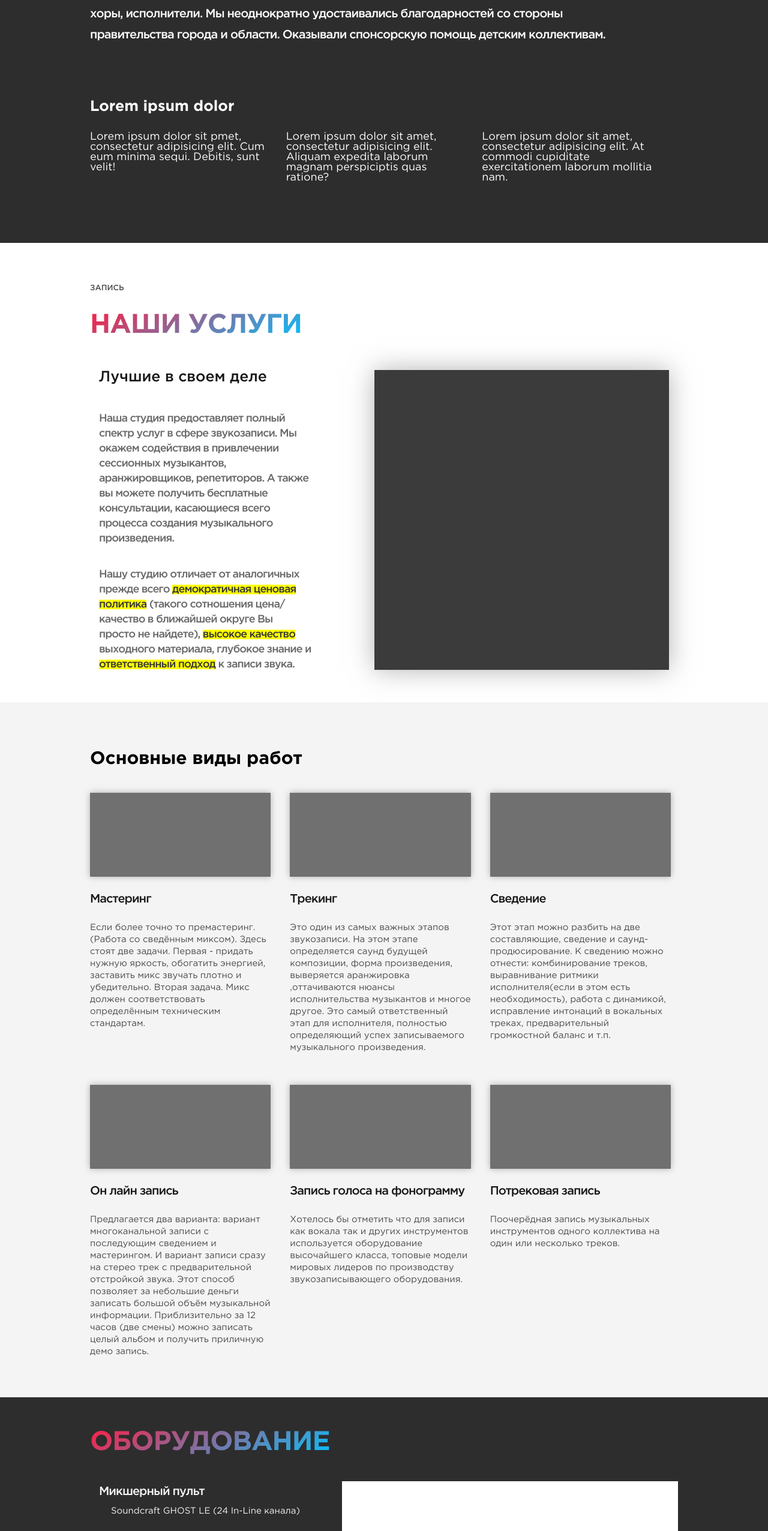
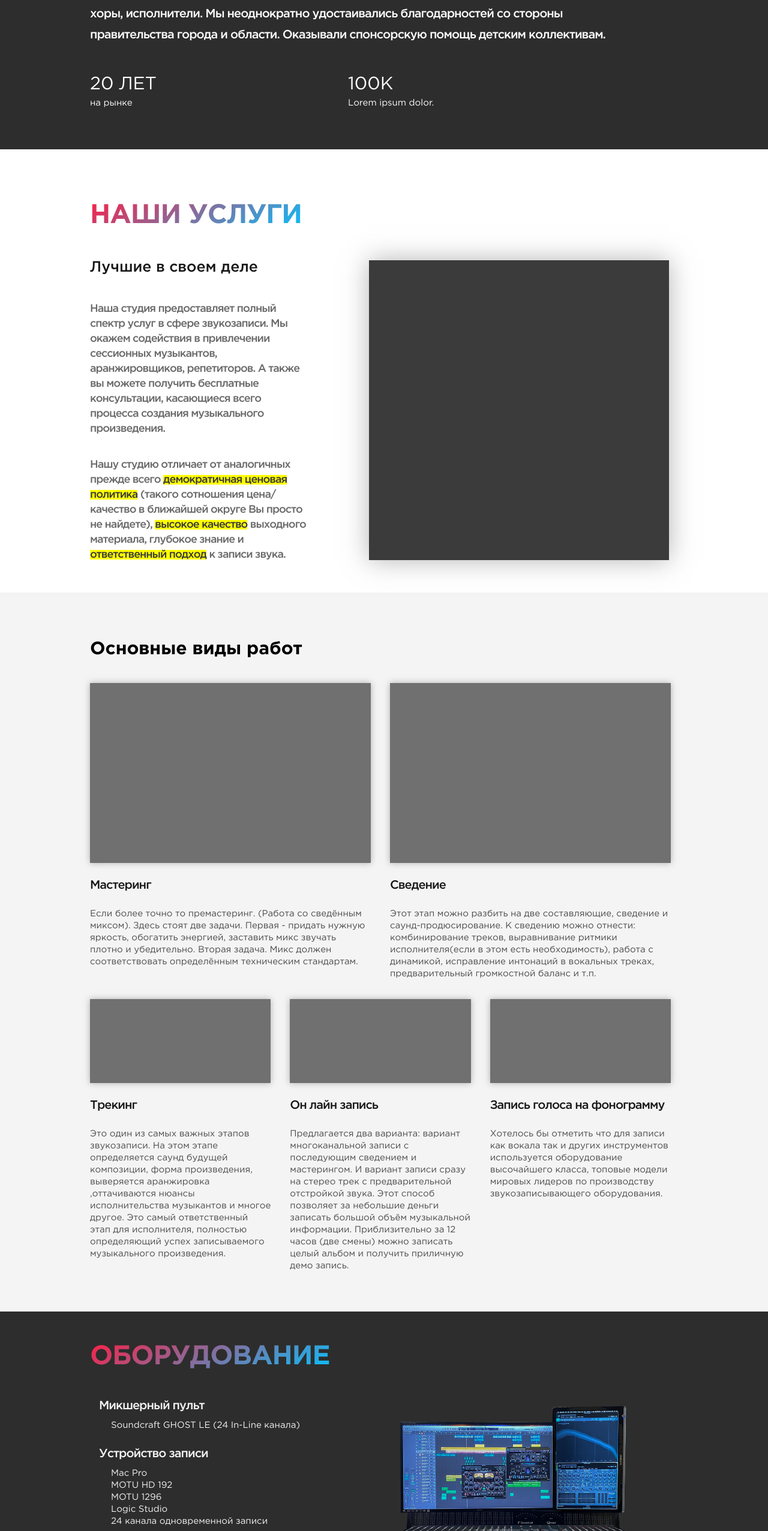
Before and after one commit to CosmDandy/X-Studio-Server, a plain HTML site: page index.html in a window 1280 px wide. Shown: the part 1027-3580 px from the top of the page at 60% size. Drawn offline with nearby package versions, Linux system fonts and the light colour scheme; some packages are replaced by stand-ins of ours.

Commit message:
Изменил расположение блоков

```diff
--- a/Files/style.css
+++ b/Files/style.css
@@ -3,6 +3,7 @@ html {
 }
 
 body {
+    width: 100%;
     margin: 0;
     padding: 0;
     height: 5000px;
@@ -10,6 +11,12 @@ body {
     -webkit-font-smoothing: antialiased;
     -moz-osx-font-smoothing: grayscale;
     text-rendering: optimizeLegibility;
+}
+
+@media screen and (max-width: 1000px) {
+    body {
+        width: 110%;
+    }
 }
 
 ul, ol, li, dl, dt, dd, h1, h2, h3, h4, h5, h6, p, button {
@@ -230,7 +237,7 @@ div.submenu:hover a {
 
 .our-history-main-numbers {
     display: flex;
-    padding-top: 55px;
+    padding: 50px 0 70px 0;
 }
 
 .our-history-main-numbers-1 {
@@ -343,7 +350,7 @@ div.about-us-header-h2 {
 
 .about-us-main {
     display: flex;
-    padding: 50px 15px 0;
+    padding: 50px 0 0;
 }
 
 .about-us-main-intro {
@@ -442,13 +449,22 @@ div.about-us-header-h2 {
     line-height: 50px;
 }
 
-.work-main-text {
+.work-main-text-1 {
+    width: 1000px;
+    display: grid;
+    margin-left: -16px;
+    margin-right: -16px;
+    grid-template-columns: 1fr 1fr;
+    grid-template-rows: 1fr;
+}
+
+.work-main-text-2 {
     width: 1000px;
     display: grid;
     margin-left: -16px;
     margin-right: -16px;
     grid-template-columns: 1fr 1fr 1fr;
-    grid-template-rows: 1fr 1fr;
+    grid-template-rows: 1fr;
 }
 
 .work-main-text-blocks {
@@ -460,6 +476,10 @@ div.about-us-header-h2 {
     background-color: #707070;
     box-shadow: 0 0 10px 0 rgba(105, 105, 105, 0.5);
 
+}
+
+.text-img {
+    height: 300px;
 }
 
 .work-main-intro-h5 {
@@ -531,8 +551,11 @@ div.about-us-header-h2 {
 #equipment-block-img1 {
     width: 560px;
     height: 325px;
-    background-color: #ffffff;
-    margin-left: 70px;
+    margin-left: 50px;
+}
+
+#equipment-block-img1 img {
+    width: 110%;
 }
 
 #equipment-block-img2 {
@@ -545,8 +568,11 @@ div.about-us-header-h2 {
 #equipment-block-img3 {
     width: 560px;
     height: 630px;
-    background-color: #ffffff;
-    margin-left: 84px;
+    margin-left: 80px;
+}
+
+#equipment-block-img3 img {
+    width: 110%;
 }
 
 .equipment-block-text {
--- a/index.html
+++ b/index.html
@@ -32,7 +32,7 @@
             <div class="submenu" id="sub-equipment">
                 <a href="#equipment">Оборудование</a>
             </div>
-            <div class="submenu" id="">
+            <div class="submenu" id=" ">
                 <a href="">Расценки</a>
             </div>
             <div class="submenu" id="">
@@ -73,26 +73,26 @@
                     </p>
                 </div>
             </div>
-            <!--<div class="our-history-main-numbers">
+            <div class="our-history-main-numbers">
                 <div class="our-history-main-numbers-1">
                     <div class="our-history-main-numbers-num">
-                        <p>В 1999</p>
+                        <p>20 ЛЕТ</p>
                     </div>
                     <div class="our-history-main-numbers-comment">
-                        <p>Была создана студия</p>
+                        <p>на рынке</p>
                     </div>
-                </div>-->
-                <!--<div class="our-history-main-numbers-2">
+                </div>
+                <div class="our-history-main-numbers-2">
                     <div class="our-history-main-numbers-num">
                         <p>100K</p>
                     </div>
                     <div class="our-history-main-numbers-comment">
                         <p>Lorem ipsum dolor.</p>
                     </div>
-                </div>-->
+                </div>
             </div>
 
-        <div class="developers-says">
+        <!--<div class="developers-says">
             <div class="developers-says-h3">
                 <h3>Lorem ipsum dolor</h3>
             </div>
@@ -110,7 +110,7 @@
                         laborum mollitia nam.</p>
                 </div>
             </div>
-        </div>
+        </div>-->
     </div>
 </div>
 
@@ -120,9 +120,6 @@
     <div id="works"></div>
     <div class="wrapper">
         <div class="about-us-header">
-            <div class="theme">
-                <p>Запись</p>
-            </div>
             <div class="about-us-header-h2">
                 <h2>Наши услуги</h2>
             </div>
@@ -164,9 +161,9 @@
         <div class="work-header">
             <h3>Основные виды работ</h3>
         </div>
-        <div class="work-main-text">
+        <div class="work-main-text-1">
             <div class="work-main-text-blocks">
-                <div class="work-main-text-img">
+                <div class="work-main-text-img text-img">
                     <img src="" alt="">
                 </div>
                 <div class="work-main-intro-h5">
@@ -180,6 +177,24 @@
                     </p>
                 </div>
             </div>
+            <div class="work-main-text-blocks">
+                <div class="work-main-text-img text-img">
+                    <img src="" alt="">
+                </div>
+                <div class="work-main-intro-h5">
+                    <h5>Сведение</h5>
+                </div>
+                <div class="work-main-intro-p">
+                    <p>Этот этап можно разбить на две составляющие, сведение и
+                        саунд-продюсирование. К сведению можно отнести: комбинирование треков, выравнивание ритмики
+                        исполнителя(если в этом есть необходимость), работа с динамикой, исправление интонаций в
+                        вокальных треках, предварительный громкостной баланс и т.п.
+                    </p>
+                </div>
+            </div>
+        </div>
+
+        <div class="work-main-text-2">
             <div class="work-main-text-blocks">
                 <div class="work-main-text-img">
                     <img src="" alt="">
@@ -195,21 +210,7 @@
                     </p>
                 </div>
             </div>
-            <div class="work-main-text-blocks">
-                <div class="work-main-text-img">
-                    <img src="" alt="">
-                </div>
-                <div class="work-main-intro-h5">
-                    <h5>Сведение</h5>
-                </div>
-                <div class="work-main-intro-p">
-                    <p>Этот этап можно разбить на две составляющие, сведение и
-                        саунд-продюсирование. К сведению можно отнести: комбинирование треков, выравнивание ритмики
-                        исполнителя(если в этом есть необходимость), работа с динамикой, исправление интонаций в
-                        вокальных треках, предварительный громкостной баланс и т.п.
-                    </p>
-                </div>
-            </div>
+
             <div class="work-main-text-blocks">
                 <div class="work-main-text-img">
                     <img src="" alt="">
@@ -239,7 +240,7 @@
                     </p>
                 </div>
             </div>
-            <div class="work-main-text-blocks">
+            <!--<div class="work-main-text-blocks">
                 <div class="work-main-text-img">
                     <img src="" alt="">
                 </div>
@@ -250,7 +251,7 @@
                     <p>Поочерёдная запись музыкальных инструментов одного коллектива на один или несколько треков.
                     </p>
                 </div>
-            </div>
+            </div>-->
         </div>
     </div>
 </div>
@@ -295,7 +296,7 @@
                     </div>
                 </div>
                 <div id="equipment-block-img1">
-                    <img src="" alt="">
+                    <img src="Files/Photo/Mix.png" alt=""/>
                 </div>
             </div>
             <div class="equipment-block">
@@ -419,7 +420,7 @@
                     </div>
                 </div>
                 <div id="equipment-block-img3">
-                    <img src="" alt="">
+                    <img src="Files/Photo/Guitar.png" alt=""/>
                 </div>
             </div>
         </div>
```
Also changed, not shown: Files/Photo/Mix.png (added), 1 other file.
